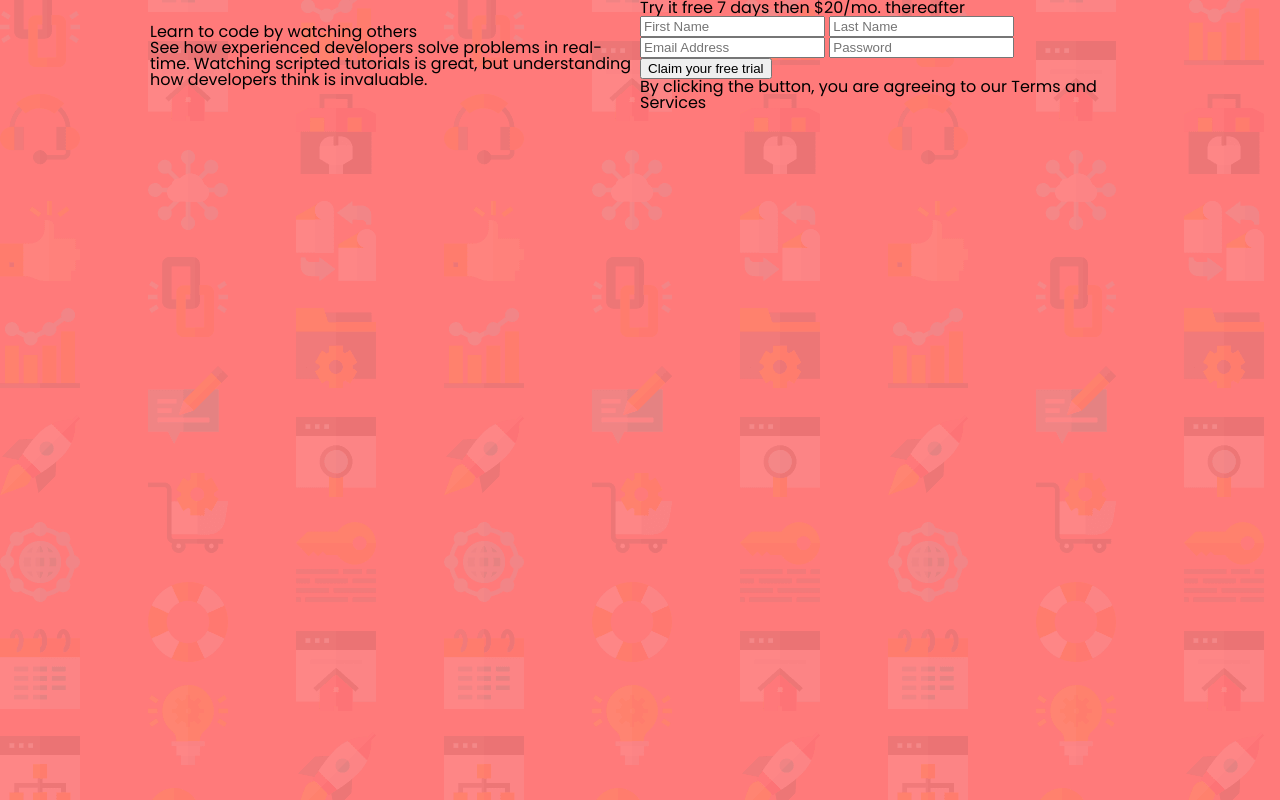
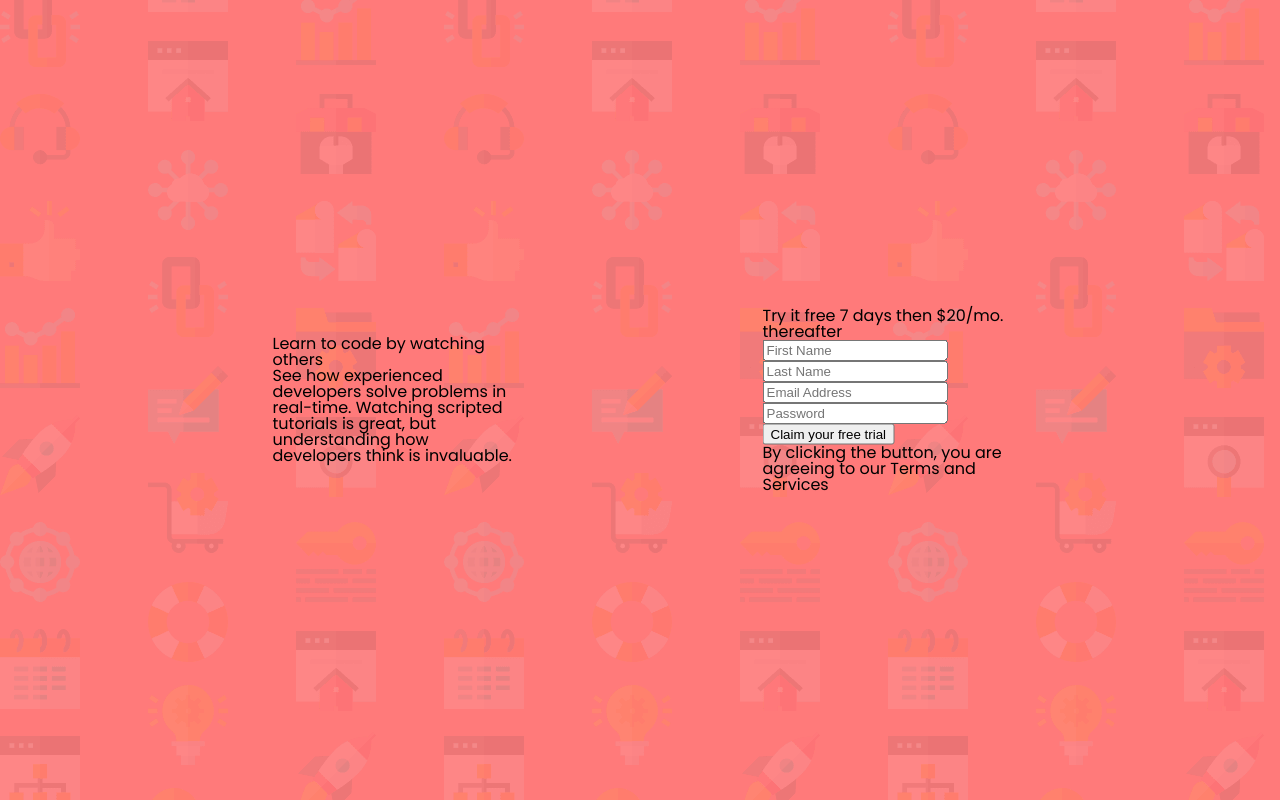
Before and after one commit to CorbicBojana/JS5, a website: page dist/index.html in a window 1280 px wide. Drawn offline with Linux system fonts and the light colour scheme.

Commit message:
add style for center-col

```diff
--- a/app/scss/main.scss
+++ b/app/scss/main.scss
@@ -37,6 +37,15 @@ html {
 
   .col-1 {
     width: 50%;
+    height: 100vh;
+    position: relative;
+  }
+
+  .center-col {
+    position: absolute;
+    top: 50%;
+    left: 50%;
+    transform: translate(-50%, -50%);
   }
 
   @import "media";
```
Also changed, not shown: dist/css/main.css, dist/css/main.min.css, dist/index.html.
